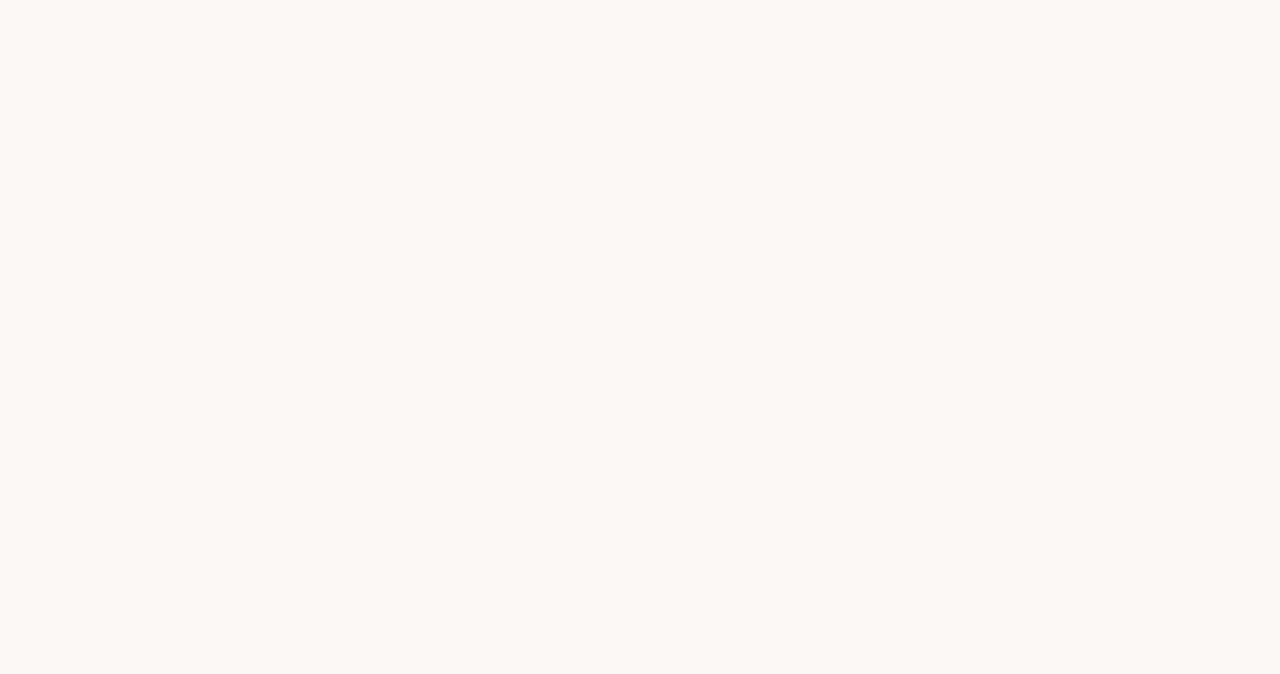
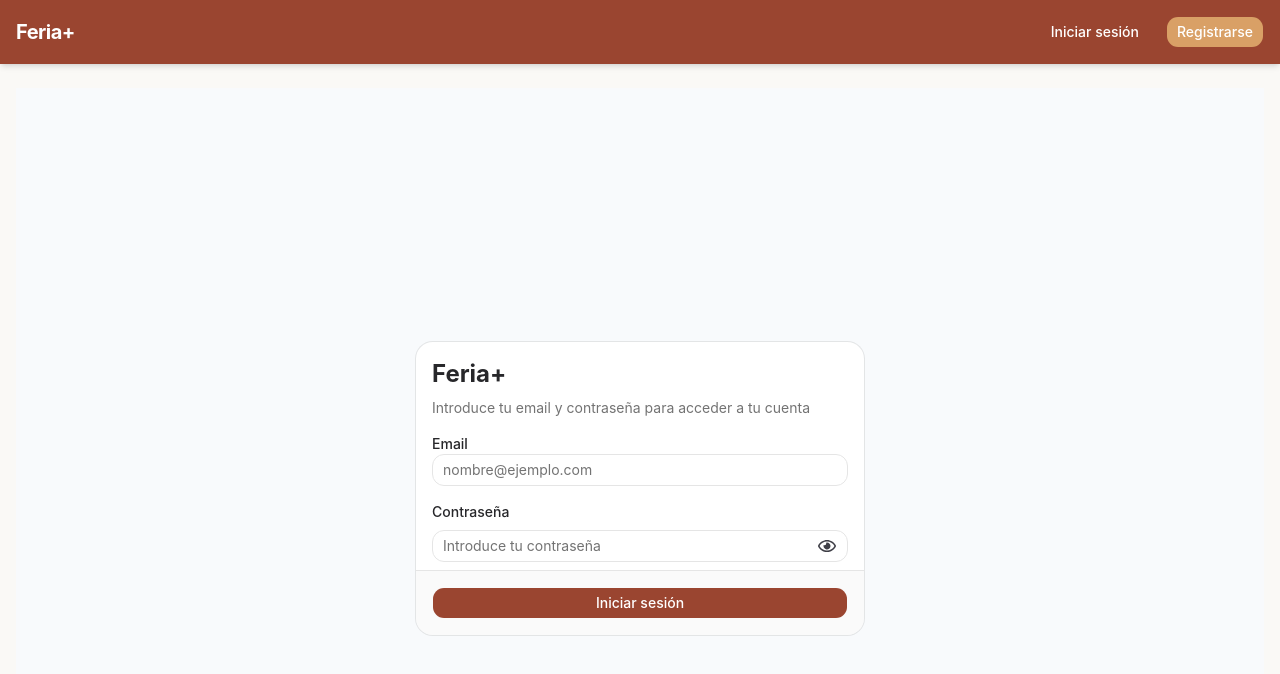
Before and after one commit to vgandia13/Proyecto-Intermodular-2-DAW, a React (Vite) app in the folder frontend/: page / in a window 1280 px wide. Before the commit this address had no page. Shown: the top 674 px of the page. Built offline with nearby package versions, Linux system fonts and the light colour scheme.

Commit message:
feat: implement MainLayout component and enhance Navbar with authentication links; update LoginPage and RegisterPage placeholders

```diff
--- a/frontend/src/App.tsx
+++ b/frontend/src/App.tsx
@@ -1,20 +1,20 @@
-import { Toaster } from "sonner";
 import "./App.css";
+import MainLayout from "./layouts/MainLayout";
 import LoginPage from "./pages/LoginPage";
 import RegisterPage from "./pages/RegisterPage";
 import { BrowserRouter, Route, Routes } from "react-router-dom";
 
 function App() {
   return (
-    <>
       <BrowserRouter>
         <Routes>
-          <Route path="/login" element={<LoginPage />} />
-          <Route path="/register" element={<RegisterPage />} />
+          <Route element={<MainLayout />}>
+            <Route path="/" element={<LoginPage />} />
+            <Route path="/login" element={<LoginPage />} />
+            <Route path="/register" element={<RegisterPage />} />
+          </Route>
         </Routes>
       </BrowserRouter>
-      <Toaster richColors position="top-center" />
-    </>
   );
 }
 
--- a/frontend/src/components/Navbar.tsx
+++ b/frontend/src/components/Navbar.tsx
@@ -1,3 +1,53 @@
-const Navbar = () => {};
+import { Link, useNavigate } from "react-router-dom";
+import { Button } from "./ui/button";
+
+const Navbar = () => {
+  const navigate = useNavigate();
+  const isAuthenticated = !!localStorage.getItem("token");
+
+  const handleLogout = () => {
+    localStorage.removeItem("token");
+    navigate("/login");
+  };
+
+  return (
+    <nav className="py-4 bg-primary text-primary-foreground shadow-md">
+      <div className="container mx-auto flex items-center justify-between px-4">
+        <Link to="/" className="text-xl font-bold tracking-tight">
+          Feria+
+        </Link>
+        <div className="flex items-center space-x-4">
+          {isAuthenticated ? (
+            <>
+              <Button
+                variant="ghost"
+                asChild
+                className="hover:bg-primary/90 hover:text-white"
+              >
+                <Link to="/dashboard">Mi Panel</Link>
+              </Button>
+              <Button variant="secondary" onClick={handleLogout}>
+                Cerrar sesión
+              </Button>
+            </>
+          ) : (
+            <>
+              <Button
+                variant="ghost"
+                asChild
+                className="hover:bg-primary/90 hover:text-white"
+              >
+                <Link to="/login">Iniciar sesión</Link>
+              </Button>
+              <Button variant="secondary" asChild>
+                <Link to="/register">Registrarse</Link>
+              </Button>
+            </>
+          )}
+        </div>
+      </div>
+    </nav>
+  );
+};
 
 export default Navbar;
--- /dev/null
+++ b/frontend/src/layouts/MainLayout.tsx
@@ -0,0 +1,15 @@
+import { Outlet } from "react-router-dom";
+import Navbar from "@/components/Navbar";
+
+const MainLayout = () => {
+  return (
+    <div className="min-h-screen bg-background">
+      <Navbar />
+      <main className="container mx-auto py-6 px-4">
+        <Outlet />
+      </main>
+    </div>
+  );
+};
+
+export default MainLayout;
--- a/frontend/src/pages/LoginPage.tsx
+++ b/frontend/src/pages/LoginPage.tsx
@@ -70,6 +70,7 @@ const LoginPage = () => {
                 <Input
                   type={showPassword ? "text" : "password"}
                   value={password}
+                  placeholder="Introduce tu contraseña"
                   onChange={(e) => setPassword(e.target.value)}
                   className="pr-10"
                   required
--- a/frontend/src/pages/RegisterPage.tsx
+++ b/frontend/src/pages/RegisterPage.tsx
@@ -56,7 +56,7 @@ const RegisterPage = () => {
     } catch (error) {
       console.error("Error en el registro:", error);
       toast.error("Error en el registro", {
-        description: "Error al registrarse",
+        description: "Compruebe los campos e intente nuevamente",
       });
     } finally {
       setIsLoading(false);
@@ -100,7 +100,7 @@ const RegisterPage = () => {
                 <Input
                   type={showPassword ? "text" : "password"}
                   value={password}
-                  placeholder="Introduce tu contraseña"
+                  placeholder="Introduce tu contraseña (mínimo 8 caracteres)"
                   onChange={(e) => setPassword(e.target.value)}
                   required
                 />
```
